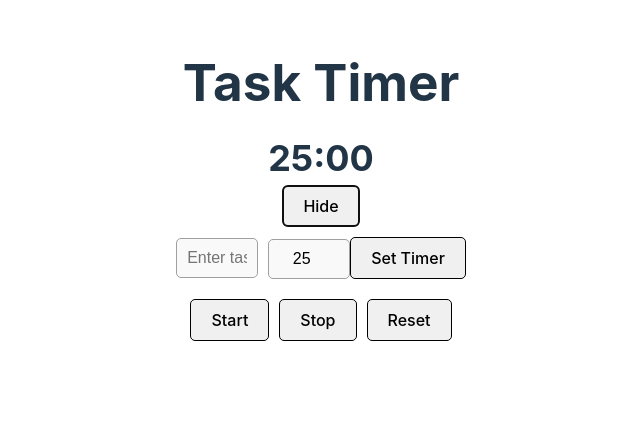
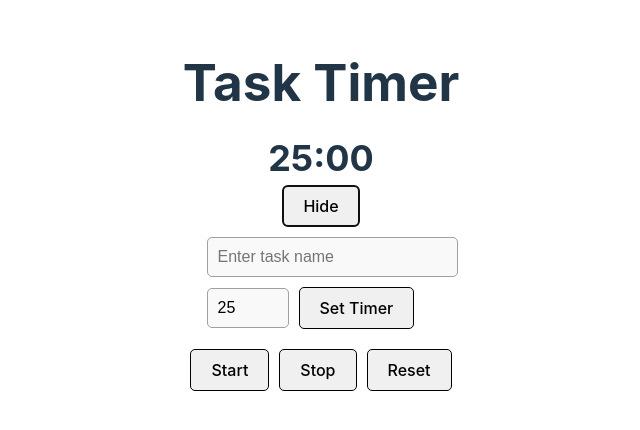
Before and after one commit to jamdlaw/task_timer, a React (Vite) app in the folder pomodoro-react-app/: page / in a window 1280 px wide. Both pictures are taken after a click on the button "Set Timer". Shown: the top 430 px of the page, without its empty margins (319-959 px from the left). Built offline with nearby package versions, Linux system fonts and the light colour scheme.

Commit message:
added new styles

```diff
--- a/pomodoro-react-app/src/App.css
+++ b/pomodoro-react-app/src/App.css
@@ -57,59 +57,17 @@ h1 {
 
 .input-group {
   display: flex;
+  flex-direction: column; /* Arrange elements vertically */
   gap: 10px;
   margin-bottom: 20px; /* Space between input and buttons */
 }
 
-.input-group input {
-  width: 60px;
-  padding: 5px;
-  border: 1px solid black;
-  border-radius: 5px;
-  text-align: center;
+.task-input-container {
+  width: 100%; /* Full width for task name input */
 }
 
-.toggle-button {
-  border: 1px solid black;
-  padding: 10px 20px;
-  border-radius: 5px;
-  background-color: #f0f0f0;
-  cursor: pointer;
-  transition: background-color 0.3s, border-color 0.3s, transform 0.2s;
-  margin-bottom: 10px; /* Add some space below the button */
-}
-
-.toggle-button:hover {
-  background-color: #e0e0e0;
-  border-color: #a0a0a0;
-  transform: scale(1.05); /* Slightly enlarge the button on hover */
-}
-
-.input-group {
-  display: flex;
-  gap: 10px;
-  margin-bottom: 20px; /* Space between input and buttons */
-}
-
-.input-group input {
-  width: 60px;
-  padding: 10px;
-  border: 1px solid #a0a0a0;
-  border-radius: 5px;
-  text-align: center;
-  background-color: #f9f9f9;
-  font-size: 16px;
-  transition: border-color 0.3s, box-shadow 0.3s;
-}
-
-.input-group input:focus {
-  border-color: #007bff; /* Blue border on focus */
-  box-shadow: 0 0 5px rgba(0, 123, 255, 0.5); /* Light blue shadow on focus */
-  outline: none;
-}
-
-.task-input {
-  width: 100%;
+.full-width-input {
+  width: 100%; /* Ensures the input takes up full width */
   padding: 10px;
   border: 1px solid #a0a0a0;
   border-radius: 5px;
@@ -118,37 +76,16 @@ h1 {
   transition: border-color 0.3s, box-shadow 0.3s;
 }
 
-.task-input:focus {
+.full-width-input:focus {
   border-color: #007bff;
   box-shadow: 0 0 5px rgba(0, 123, 255, 0.5);
   outline: none;
 }
 
-.input-group {
-  margin-bottom: 20px; /* Space between input groups */
-}
-
-.input-group {
+.time-input-container {
   display: flex;
   align-items: center;
-  gap: 10px; /* Space between inputs and button */
-  margin-bottom: 20px; /* Space below the input group */
-}
-
-.task-input {
-  flex: 2; /* Take up available space to make it wider */
-  padding: 10px;
-  border: 1px solid #a0a0a0;
-  border-radius: 5px;
-  font-size: 16px;
-  background-color: #f9f9f9;
-  transition: border-color 0.3s, box-shadow 0.3s;
-}
-
-.task-input:focus {
-  border-color: #007bff;
-  box-shadow: 0 0 5px rgba(0, 123, 255, 0.5);
-  outline: none;
+  gap: 10px; /* Space between minutes input and button */
 }
 
 .minutes-input {
@@ -181,3 +118,19 @@ h1 {
   border-color: #a0a0a0;
   transform: scale(1.05);
 }
+
+.toggle-button {
+  border: 1px solid black;
+  padding: 10px 20px;
+  border-radius: 5px;
+  background-color: #f0f0f0;
+  cursor: pointer;
+  transition: background-color 0.3s, border-color 0.3s, transform 0.2s;
+  margin-bottom: 10px; /* Add some space below the button */
+}
+
+.toggle-button:hover {
+  background-color: #e0e0e0;
+  border-color: #a0a0a0;
+  transform: scale(1.05); /* Slightly enlarge the button on hover */
+}
```
